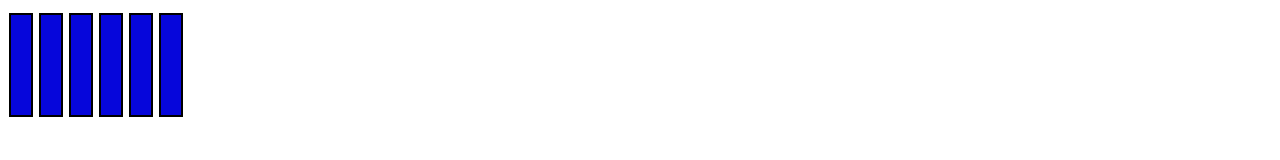
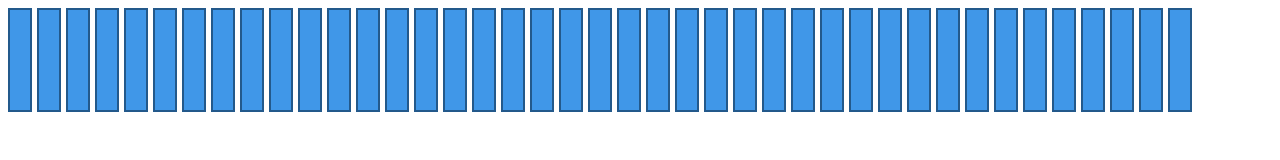
Before and after one commit to Caro8866/11c.02.04-bar-chart, a plain HTML site: page index.html in a window 1280 px wide. Drawn offline with Linux system fonts and the light colour scheme.

Commit message:
generating bars & random numbers for each

```diff
--- a/index.html
+++ b/index.html
@@ -8,14 +8,7 @@
     <link rel="stylesheet" href="style.css" />
   </head>
   <body>
-    <div id="bars">
-      <div class="bar"></div>
-      <div class="bar"></div>
-      <div class="bar"></div>
-      <div class="bar"></div>
-      <div class="bar"></div>
-      <div class="bar"></div>
-    </div>
+    <div id="bars"></div>
   </body>
   <script src="script.js"></script>
 </html>
--- a/script.js
+++ b/script.js
@@ -2,11 +2,32 @@
 
 window.addEventListener("load", init());
 
-// model data
+// Customer data
 const model = [17, 16, 19, 18, 8, 32, 25, 26, 22, 29, 16, 25, 10, 32, 4, 31, 1, 21, 23, 8, 22, 27, 3, 32, 1, 6, 8, 27, 1, 19, 1, 17, 25, 4, 0, 22, 28, 19, 32, 1];
+let randomNum = "";
+function init() {
+  console.log("initiate");
+  loop();
+}
+function loop() {
+  console.log("loop");
+  let i;
 
-function init() {}
-function loop() {}
-function getNumberOfCustomers() {}
+  for (i = 0; i <= 40; i++) {
+    console.log("looping");
+    let bar;
+    bar = document.createElement("div");
+    bar.classList.add("bar");
+    getRandomNumberOfCustomers();
+    // bar.style.height = randomNum + "px";
+    document.querySelector("#bars").appendChild(bar);
+  }
+}
+
+function getRandomNumberOfCustomers() {
+  let randomNum = Math.floor(Math.random() * 32);
+  console.log(randomNum);
+}
+
 function displayData() {}
 function modifyModel() {}
--- a/style.css
+++ b/style.css
@@ -1,8 +1,13 @@
+#bars {
+  display: flex;
+  flex-direction: row;
+  gap: 5px;
+  flex-wrap: nowrap;
+}
+
 .bar {
-  display: inline-flex;
   height: 100px;
   width: 20px;
-  background-color: rgb(6, 6, 219);
-  border: 2px solid black;
-  margin: 5px 1px;
+  background-color: rgb(64, 151, 232);
+  border: 2px solid rgb(35, 89, 139);
 }
```
